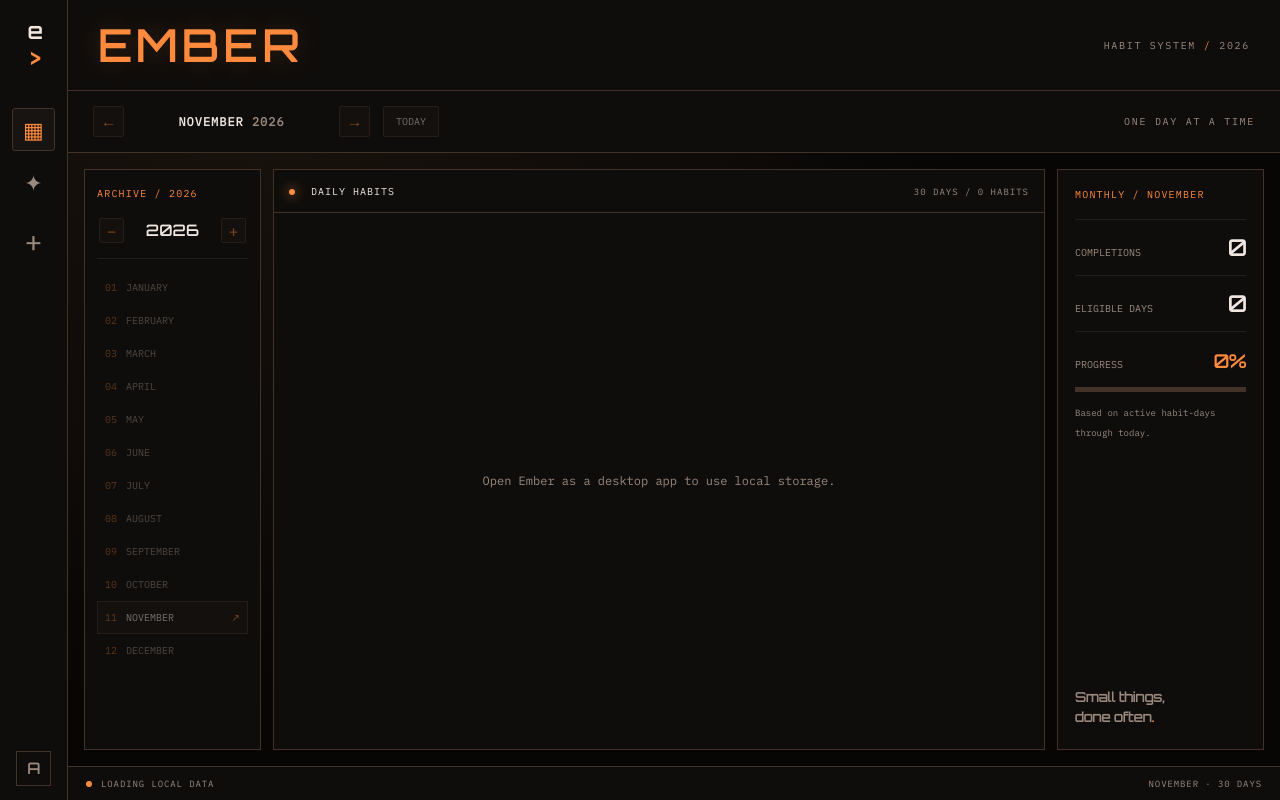
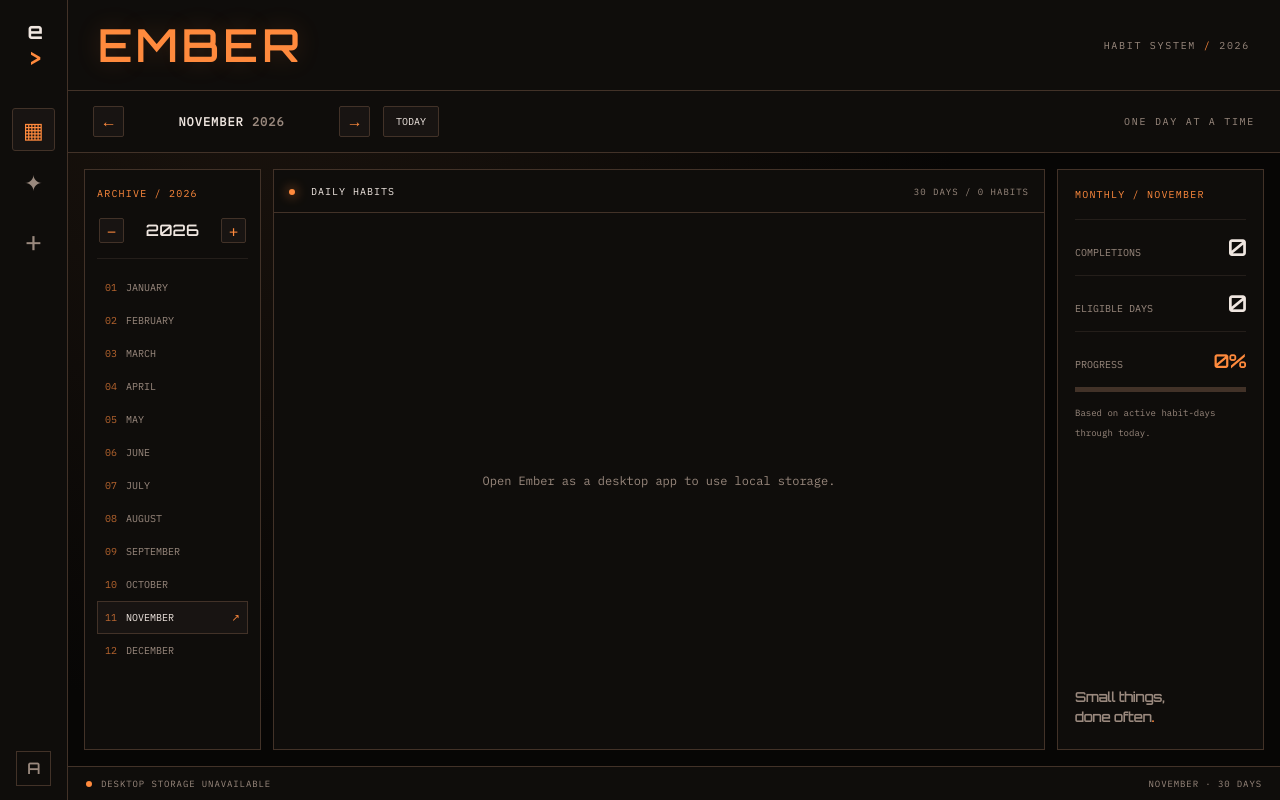
Before and after one commit to arlecchinoOPSource/Ember-by-Arlecchino, a React (Vite) app in the folder desktop/: page / in a window 1280 px wide. Built offline with nearby package versions, Linux system fonts and the light colour scheme.

Commit message:
fix: explain desktop-only storage in web preview

```diff
--- a/desktop/src/App.tsx
+++ b/desktop/src/App.tsx
@@ -30,7 +30,7 @@ export function App() {
     setCompletions(new Set(rows.map(([id, date]) => `${id}:${date}`)));
   }, []);
   useEffect(() => {
-    if (!native) return;
+    if (!native) { setStatus('ready'); return; }
     let live = true;
     setStatus('loading');
     Promise.all([invoke<Habit[]>('habits_list'), invoke<Completion[]>('completions_month', { year, month })])
@@ -127,7 +127,7 @@ export function App() {
 
         <aside className="right-panel"><p className="panel-kicker">MONTHLY / {monthNames[month - 1]!.toUpperCase()}</p><div className="stat"><span>COMPLETIONS</span><strong>{completed}</strong></div><div className="stat"><span>ELIGIBLE DAYS</span><strong>{eligibleElapsed}</strong></div><div className="rate"><div><span>PROGRESS</span><strong>{rate}%</strong></div><div className="progress-track"><span style={{ width: `${rate}%` }} /></div><small>Based on active habit-days through today.</small></div><div className="right-note">Small things,<br />done often<span>.</span></div></aside>
       </div>
-      <footer className="statusbar"><span role="status" aria-live="polite" className={`status ${status}`}><i />{status === 'loading' ? 'LOADING LOCAL DATA' : status === 'saving' ? 'SAVING' : status === 'error' ? 'SAVE ERROR' : status === 'saved' ? 'LOCAL DATA / SAVED' : 'LOCAL DATA / READY'}</span><span>{monthNames[month - 1]!.toUpperCase()} · {dates.length} DAYS</span></footer>
+      <footer className="statusbar"><span role="status" aria-live="polite" className={`status ${status}`}><i />{!native ? 'DESKTOP STORAGE UNAVAILABLE' : status === 'loading' ? 'LOADING LOCAL DATA' : status === 'saving' ? 'SAVING' : status === 'error' ? 'SAVE ERROR' : status === 'saved' ? 'LOCAL DATA / SAVED' : 'LOCAL DATA / READY'}</span><span>{monthNames[month - 1]!.toUpperCase()} · {dates.length} DAYS</span></footer>
       {error && <div className="error-banner" role="alert">{error} <button onClick={() => { setError(''); void loadHabits().then(() => loadMonth(year, month)).then(() => setStatus('ready')).catch(reason => { setStatus('error'); setError(String(reason)); }); }}>Retry loading</button></div>}
     </div>
   </div>;
```
